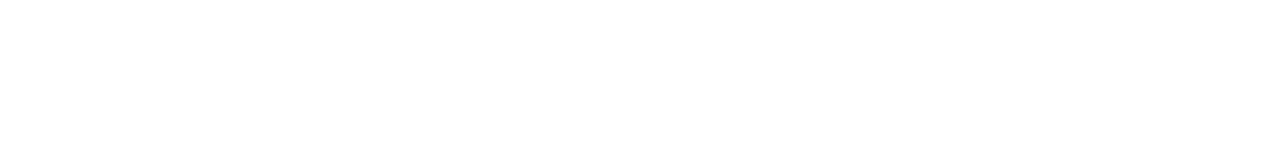
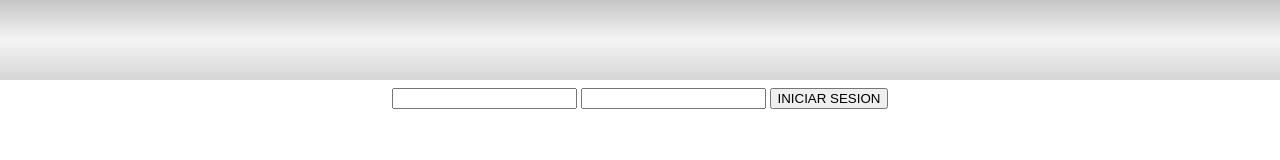
Before and after one commit to JhullRondon/AnimeList, a plain HTML site: page Index.html in a window 1280 px wide. Drawn offline with Linux system fonts and the light colour scheme.

Commit message:
Creando contenido

```diff
--- a/Index.html
+++ b/Index.html
@@ -9,8 +9,15 @@
    <script src="index.js"></script>
 </head>
 <body>
+   <header class="header">
+   </header>
    <main class="contenedor">
-      <header class="header"></header>
+      <section class="login">
+         <input type="text" name="nick" id="nickname">
+         <input type="password" name="pass" id="password">
+         <input type="button" value="INICIAR SESION" class="sesion">
+      </section>
+      <footer class="footer"></footer>
    </main>
 </body>
 </html>
--- a/style.css
+++ b/style.css
@@ -0,0 +1,17 @@
+body{
+   margin: 0;
+}
+.header{
+   height: 80px;
+   width: 100%;
+   background-image: linear-gradient(rgba(39, 38, 38, 0.267), rgb(245, 245, 245), rgba(49, 49, 49, 0.205));
+}
+.contenedor {
+   display: grid;
+   justify-content: center;
+   gap: 5px;
+   margin-top: 8px;
+}
+.login {
+   display: block;
+}
```
